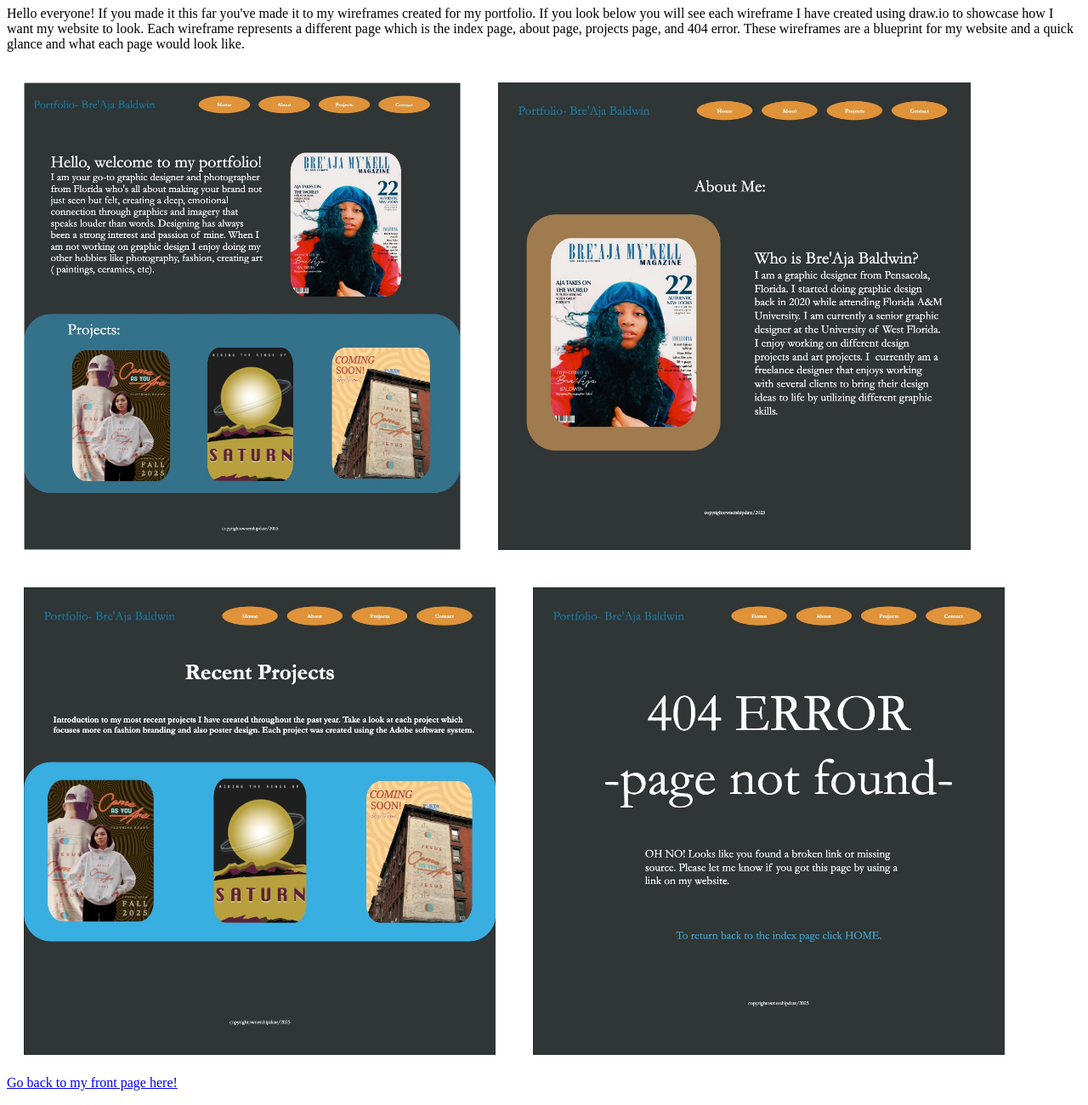
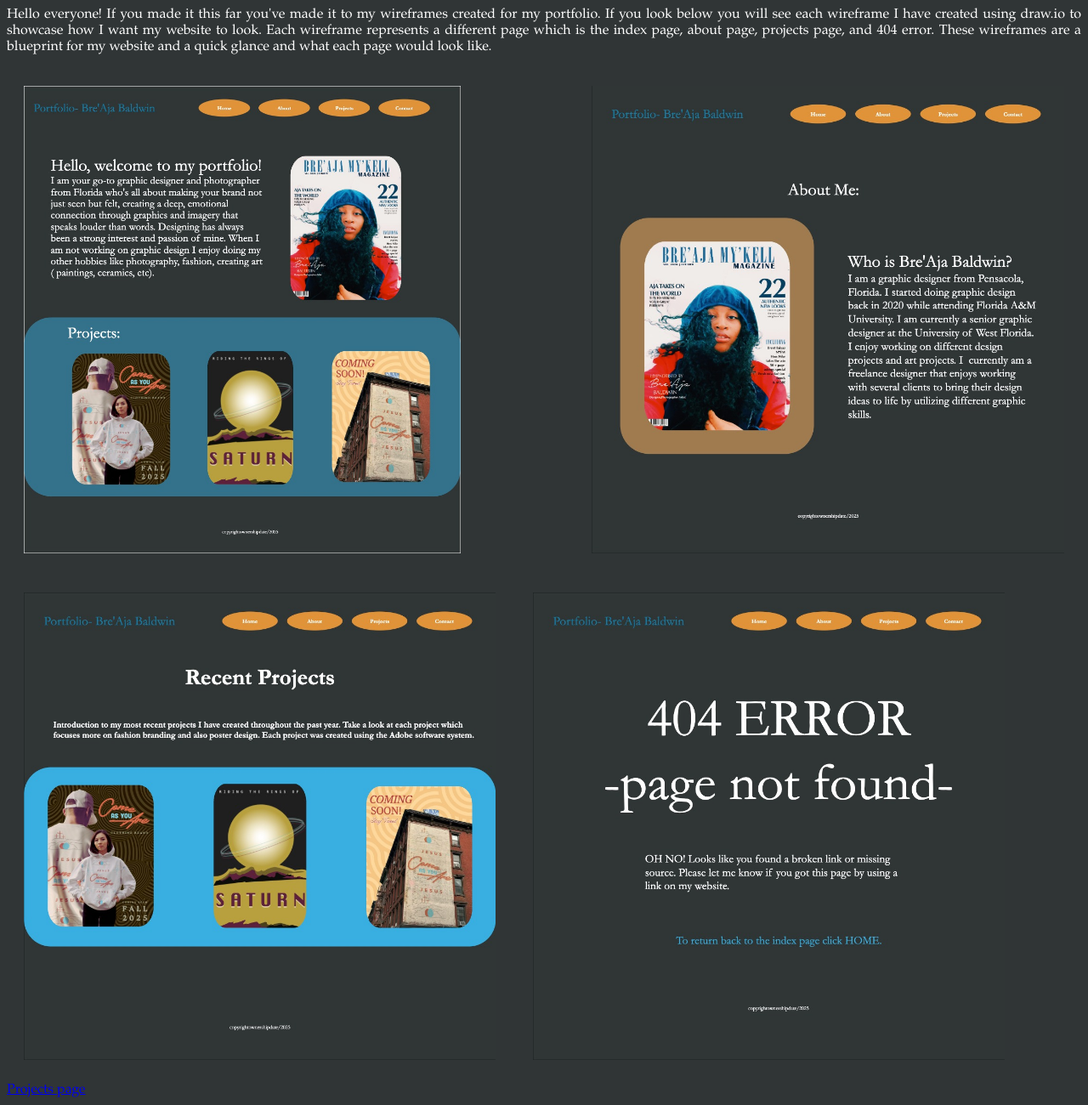
Before and after one commit to BaldwinBM/BaldwinBM.github.io, a plain HTML site: page wireframe.html in a window 1280 px wide. Shown: the part 73-1373 px from the top of the page at 85% size. Drawn offline with Linux system fonts and the light colour scheme.

Commit message:
Update wireframe.html
wireframe update

```diff
--- a/wireframe.html
+++ b/wireframe.html
@@ -2,6 +2,11 @@
 <html lang="en">
     <head>
         <meta charset="UTF-8" />
+          <style>body {font-family: garamond;
+            text-align:justify;
+            background-color:#303536;
+        color: #ffffff;
+        </style>
         <title>Protfolio wireframe</title>
            <style>
 img{
@@ -39,7 +44,7 @@ imgbox{
     <body>
     <h1>Bre'Aja Baldwin Portfolio</h1>
          <div class="imgbox"></div>
-        <p>Hello everyone! If you made it this far you've made it to my wireframes created for my portfolio.
+        <p style="color:#ffffff">Hello everyone! If you made it this far you've made it to my wireframes created for my portfolio.
         If you look below you will see each wireframe I have created using draw.io to showcase how I want my
         website to look. Each wireframe represents a different page which is the index page, about page, projects page,
         and 404 error. These wireframes are a blueprint for my website and a quick glance and what each page would look
@@ -50,6 +55,6 @@ imgbox{
        <img src= "indexpage.wireframe-Projects%20Page.jpg" alt="Portfolio wireframe" height="550" width="auto">
             <img src= "indexpage.wireframe-404%20error.jpg" alt="Portfolio wireframe" height="550" width="auto">
         </div>
-        <a href="index.html">Go back to my front page here!</a>
+        <a href="projects.html">Projects page</a>
     </body>
 </html>
```
